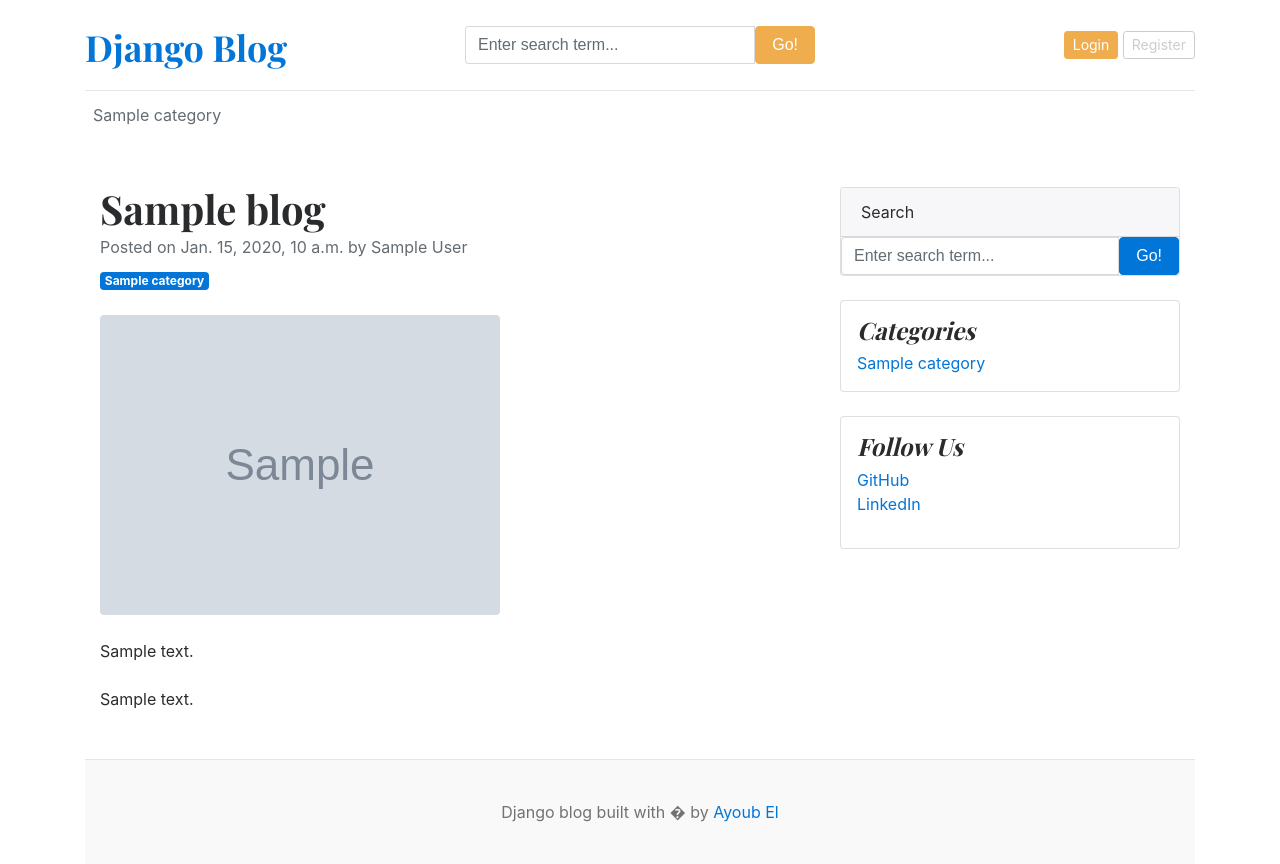
After one commit to Ayoubly993/django-blog, a Django app: template templates/blog.html in a window 1280 px wide. The commit adds this page. Run offline with Django 4.2, Linux system fonts and the light colour scheme; the template is opened without the code that fills it: most values are stand-ins (such as "Sample title", 1, 10 or a date in 2020); grey boxes marked "Sample" are stand-in pictures; data that the repository does not hold is empty.

Commit message:
blogs and search featues

```diff
--- a/blog_app/admin.py
+++ b/blog_app/admin.py
@@ -9,3 +9,4 @@ class BlogAdmin(admin.ModelAdmin):
 
 admin.site.register(Category)
 admin.site.register(Blog,BlogAdmin)
+admin.site.register(SocialMediaLinks)
--- a/blog_app/context_processors.py
+++ b/blog_app/context_processors.py
@@ -3,3 +3,7 @@ from .models import *
 def get_context(request):
     category = Category.objects.all()
     return dict(categories=category)
+
+def get_SocialMediaLinks(request):
+    links = SocialMediaLinks.objects.all()
+    return dict(links=links)
--- a/blog_app/models.py
+++ b/blog_app/models.py
@@ -29,3 +29,10 @@ class Blog(models.Model):
     update_at = models.DateTimeField(auto_now=True)
     def __str__(self):
         return self.title
+
+
+class SocialMediaLinks(models.Model):
+    company = models.CharField(max_length=25)
+    link = models.URLField(max_length=200)
+    def __str__(self):
+        return self.company
--- a/blog_app/urls.py
+++ b/blog_app/urls.py
@@ -1,5 +1,5 @@
 from django.urls import path
 from .views import *
 urlpatterns = [
-    path("<int:category_id>", post_by_category,name="bbb")
+    path("<int:category_id>", post_by_category,name="post_by_category")
 ]
--- a/blogs/settings.py
+++ b/blogs/settings.py
@@ -64,6 +64,8 @@ TEMPLATES = [
                 'django.contrib.auth.context_processors.auth',
                 'django.contrib.messages.context_processors.messages',
                 'blog_app.context_processors.get_context',
+                'blog_app.context_processors.get_SocialMediaLinks',
+
             ],
         },
     },
--- a/blogs/urls.py
+++ b/blogs/urls.py
@@ -19,9 +19,12 @@ from django.urls import path,include
 from . import views
 from django.conf.urls.static import static
 from django.conf import settings
+from blog_app.views import *
 
 urlpatterns = [
     path('admin/', admin.site.urls),
     path('',views.home,name="home"),
-    path("posts/", include("blog_app.urls"))
+    path("posts/", include("blog_app.urls")),
+    path("<slug:slug>",blog,name="blog"),
+    path("blogs/search/v",search_engine,name="search")
 ] + static(settings.MEDIA_URL,document_root=settings.MEDIA_ROOT)
--- a/templates/base.html
+++ b/templates/base.html
@@ -14,8 +14,17 @@
     <div class="container">
       <header class="blog-header py-3">
         <div class="row flex-nowrap justify-content-between align-items-center">
-          <div class="col-8 pt-1">
+          <div class="col-4 pt-1">
             <a class="blog-header-logo text-dark" href="/">Django Blog</a>
+          </div>
+          <div class="col-4">
+            <form action="{% url 'search' %}" method="GET">
+              <div class="input-group">
+                <input name="keyword" class="form-control" type="text" placeholder="Enter search term..." aria-label="Enter search term..." aria-describedby="button-search" />
+                <button type="submit" class="btn btn-warning" id="button-search" type="button">Go!</button>
+            </div>
+            </form>
+
           </div>
           <div class="col-4 d-flex justify-content-end align-items-center">
             <a class="btn btn-sm btn-warning" href="#">Login</a> &nbsp;
@@ -27,7 +36,7 @@
       <div class="nav-scroller py-1 mb-2">
         <nav class="nav d-flex justify-content-between">
             {% for cat in categories %}
-          <a class="p-2 text-muted" href="{% url 'bbb' cat.id %}">{{cat}}</a>
+          <a class="p-2 text-muted" href="{% url 'post_by_category' cat.id %}">{{cat}}</a>
             {% endfor %}
 
         </nav>
--- /dev/null
+++ b/templates/blog.html
@@ -0,0 +1,67 @@
+{% extends 'base.html' %}
+
+
+{% block content %}
+<!-- Page content-->
+<div class="container mt-5">
+    <div class="row">
+        <div class="col-lg-8">
+            <!-- Post content-->
+            <article>
+                <!-- Post header-->
+                <header class="mb-4">
+                    <!-- Post title-->
+                    <h1 class="fw-bolder mb-1">{{blog.title}}</h1>
+                    <!-- Post meta content-->
+                    <div class="text-muted fst-italic mb-2">Posted on {{blog.created_at}} by {{blog.author}}</div>
+                    <!-- Post category-->
+                    <a class="badge bg-primary text-decoration-none text-light" href="#!">{{blog.category}}</a>
+                </header>
+                <!-- Preview image figure-->
+                <figure class="mb-4"><img class="img-fluid rounded" src="{{blog.featured_image.url}}" alt="..." /></figure>
+                <!-- Post content-->
+                <section class="mb-5">
+                    <p class="fs-5 mb-4">{{blog.short_description}}</p>
+                    <p class="fs-5 mb-4">{{blog.body_description}}</p>
+                    </section>
+            </article>
+        </div>
+        <!-- Side widgets-->
+        <div class="col-lg-4">
+            <!-- Search widget-->
+            <div class="card mb-4">
+                <div class="card-header">Search</div>
+                <div class="card-body">
+                    <div class="input-group">
+                        <input class="form-control" type="text" placeholder="Enter search term..." aria-label="Enter search term..." aria-describedby="button-search" />
+                        <button class="btn btn-primary" id="button-search" type="button">Go!</button>
+                    </div>
+                </div>
+            </div>
+            <!-- Categories widget-->
+            <div class="card mb-4 p-3">
+                <h4 class="font-italic">Categories</h4>
+                <div class="card-body">
+                    <div class="row">
+                        <div class="col-sm-6">
+                            <ul class="list-unstyled mb-0">
+                                {% for cat in categories %}
+                                <li><a href="{% url 'post_by_category' cat.id %}">{{cat}}</a></li>
+                                {% endfor %}
+                            </ul>
+                        </div>
+                    </div>
+                </div>
+            </div>
+            <!-- Side widget-->
+            <div class="card mb-4 p-3">
+                <h4 class="font-italic">Follow Us</h4>
+                <ol class="list-unstyled">
+                    <li><a href="#">GitHub</a></li>
+                    <li><a href="#">LinkedIn</a></li>
+                </ol>
+            </div>
+        </div>
+    </div>
+</div>
+{% endblock %}
```
Also changed, not shown: blog_app/views.py (+40 -0 lines), templates/index.html (+6 -5 lines), templates/search.html (added, +22 -0 lines), blog_app/migrations/0007_socialmedialinks_alter_blog_status.py (added).
